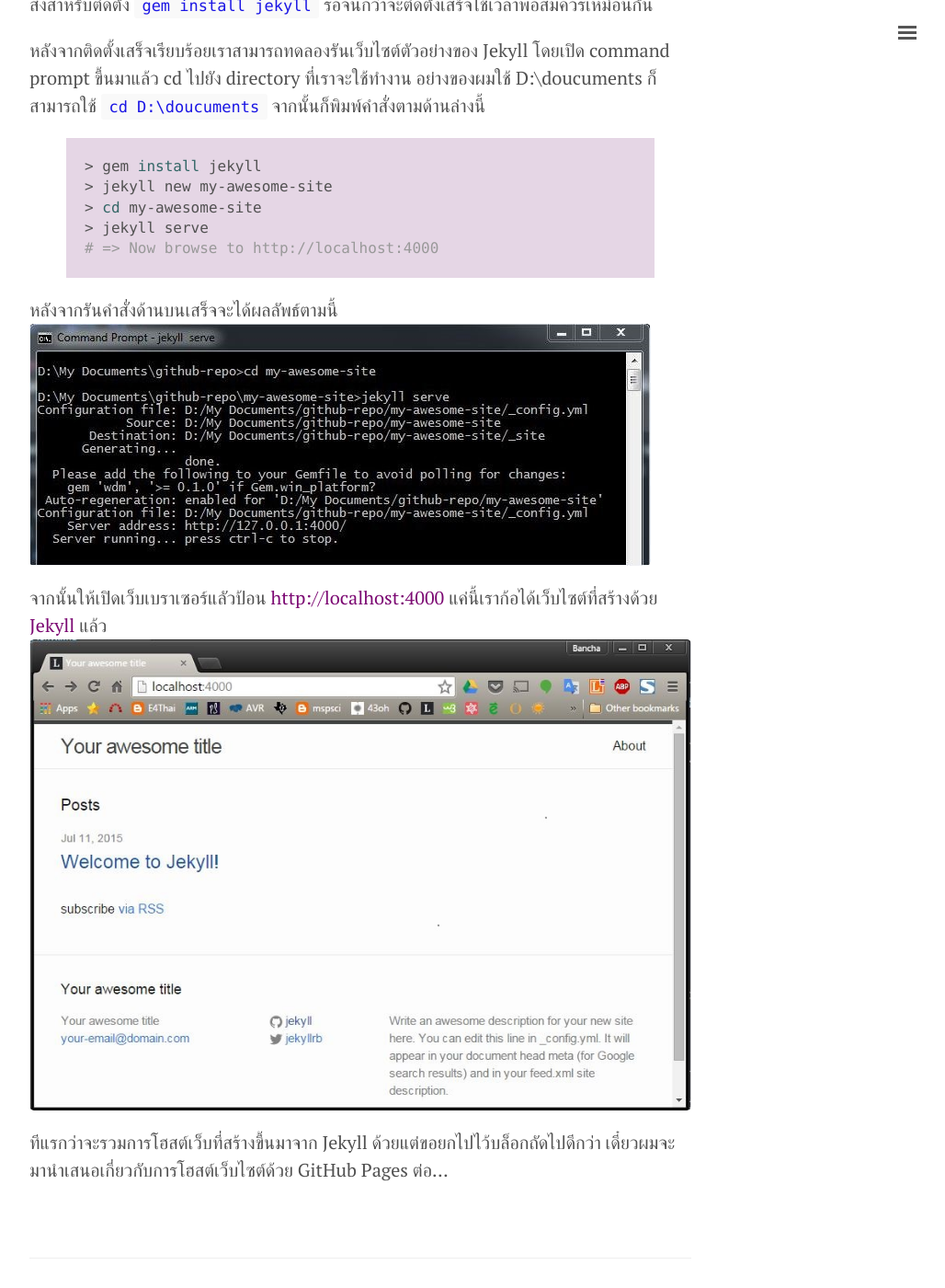
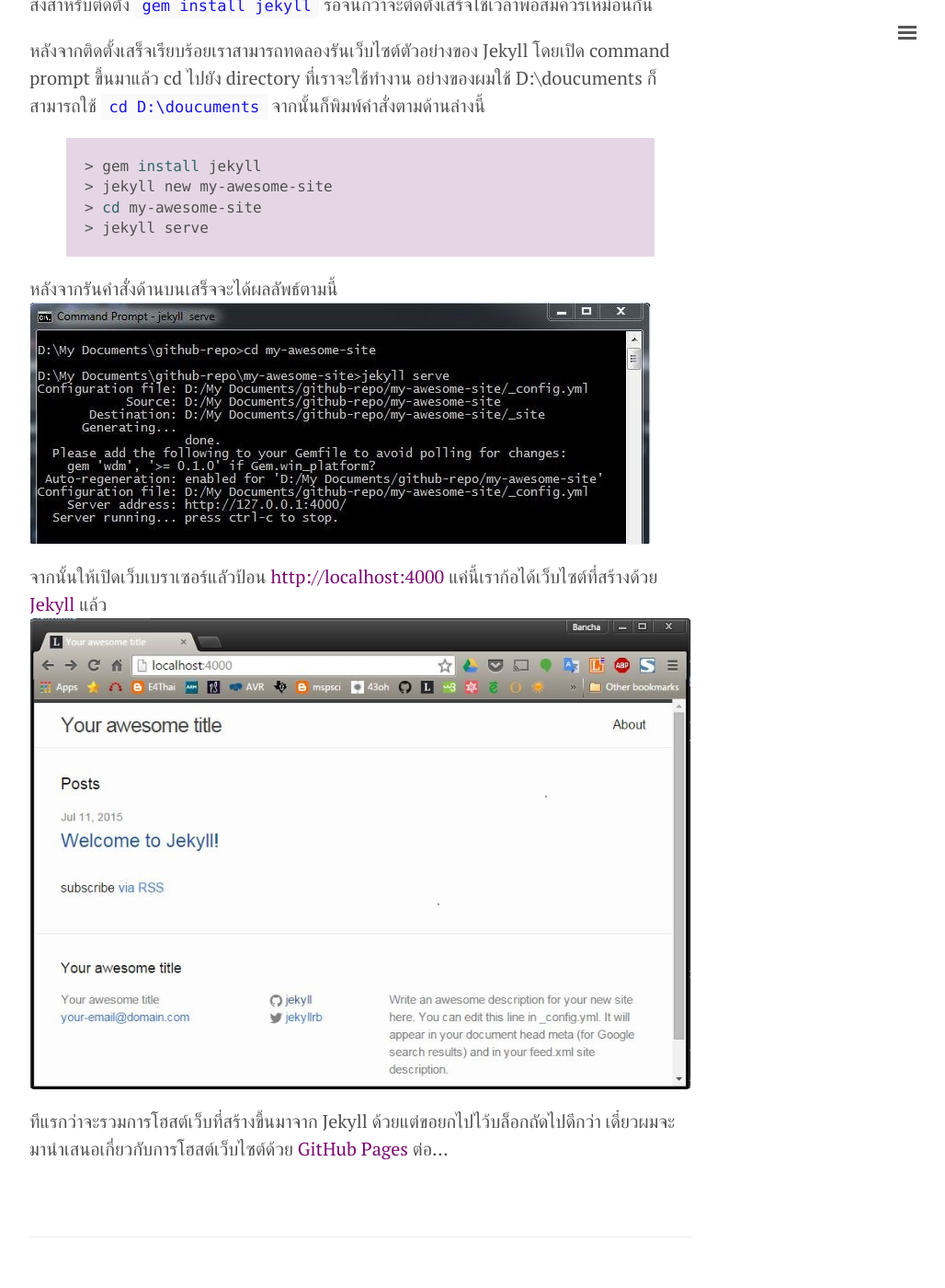
Before and after one commit to eswizardry/eswizardry.github.io, a Jekyll site: the page built from _posts/2015-07-12-introducing-jekyll.md, in a window 1280 px wide and 1400 px high, scrolled down 1384 px. Shown: the whole window at 92% size, without its empty margins (248-1276 px from the left). Built offline with Jekyll 4.4.1, drawn with Linux system fonts in a browser that asks for light colours; comment, search, counter and statistics services are not loaded; some of the changed lines change nothing that is shown.

```diff
--- a/_posts/2015-07-12-introducing-jekyll.md
+++ b/_posts/2015-07-12-introducing-jekyll.md
@@ -41,7 +41,6 @@
 > jekyll new my-awesome-site
 > cd my-awesome-site
 > jekyll serve
-# => Now browse to http://localhost:4000
 {% endhighlight %}
 
 หลังจากรันคำสั่งด้านบนเสร็จจะได้ผลลัพธ์ตามนี้
@@ -51,4 +50,4 @@
 แค่นี้เราก้อได้เว็บไซต์ที่สร้างด้วย [Jekyll](http://jekyllrb.com/) แล้ว
 ![awesome-site](/assets/awesome-site-localhost4000.jpg)
 
-ทีแรกว่าจะรวมการโฮสต์เว็บที่สร้างขึ้นมาจาก Jekyll ด้วยแต่ขอยกไปไว้บล็อกถัดไปดีกว่า เดี๋ยวผมจะมานำเสนอเกี่ยวกับการโฮสต์เว็บไซต์ด้วย GitHub Pages ต่อ...
+ทีแรกว่าจะรวมการโฮสต์เว็บที่สร้างขึ้นมาจาก Jekyll ด้วยแต่ขอยกไปไว้บล็อกถัดไปดีกว่า เดี๋ยวผมจะมานำเสนอเกี่ยวกับการโฮสต์เว็บไซต์ด้วย [GitHub Pages](https://pages.github.com/) ต่อ...
```
